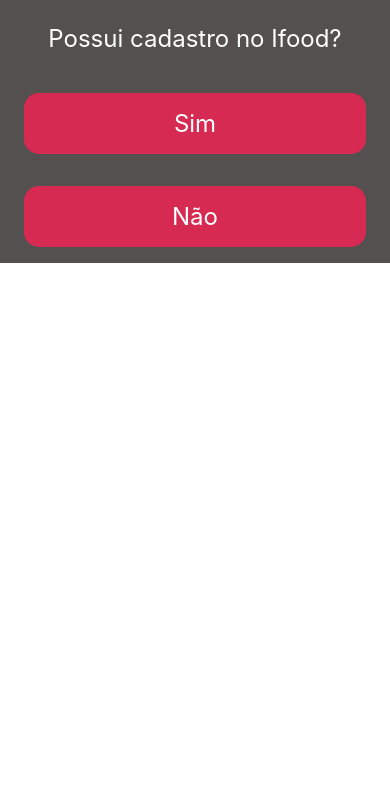
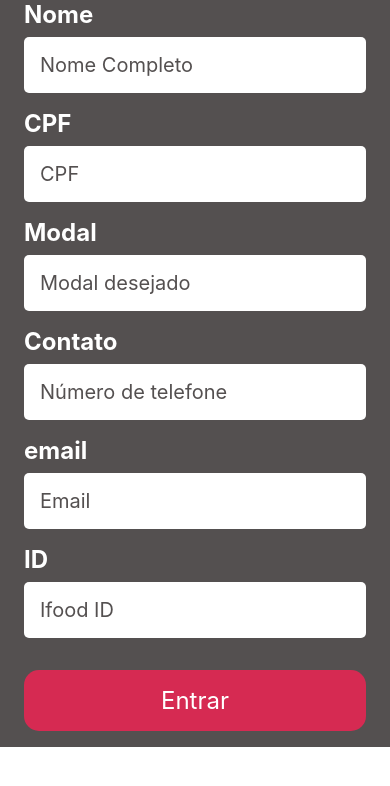
Before and after one commit to LRmorais/gaspar-project, a React Native app: screen / in a window 390 px wide. Shown: the top 786 px of the page. Built offline with nearby package versions, Linux system fonts and the light colour scheme.

Commit message:
two screens added WIP

```diff
--- a/src/App.js
+++ b/src/App.js
@@ -4,7 +4,7 @@
 const App = () => {
   return (
     <>
-      <Screens.ChooseRegister />
+      <Screens.NoIfood />
     </>
   );
 };
--- /dev/null
+++ b/src/screens/hasIfood/context.js
@@ -0,0 +1,41 @@
+import React, {createContext, useContext as useReactContext} from 'react';
+
+import {useForm} from 'react-hook-form';
+import {yupResolver} from '@hookform/resolvers/yup';
+
+import * as yup from 'yup';
+
+const Context = createContext();
+export const useContext = () => useReactContext(Context);
+
+const schema = yup.object().shape({
+  nome: yup.string().required('Nome é obrigatório'),
+  cpf: yup.string().required('CPF é obrigatório'),
+  id: yup.string().required('Identidade é obrigatória'),
+  contato: yup.string().required('Contato é obrigatório'),
+
+});
+
+const Provider = props => {
+  const {
+    control,
+    handleSubmit,
+    formState: {errors},
+  } = useForm({
+    resolver: yupResolver(schema),
+  });
+
+  function handleSignin(form) {
+    console.log(form);
+  }
+  const value = {
+    handleSubmit,
+    handleSignin,
+    control,
+    errors,
+  };
+
+  return <Context.Provider value={value}>{props.children}</Context.Provider>;
+};
+
+export default Provider;
--- /dev/null
+++ b/src/screens/hasIfood/index.js
@@ -0,0 +1,12 @@
+import React from 'react';
+
+import Provider from './context';
+import Screen from './screen';
+
+const SignIn = props => (
+  <Provider {...props}>
+    <Screen />
+  </Provider>
+);
+
+export default SignIn;
--- /dev/null
+++ b/src/screens/hasIfood/screen.js
@@ -0,0 +1,61 @@
+import React from 'react';
+import {SafeAreaView} from 'react-native';
+
+import {PaddingContainer} from '../../components/paddingContainer';
+import {Button, SimpleButton} from '../../components/button';
+import {InputForm} from '../../components/inputForm';
+import {useContext} from './context';
+
+const Screen = () => {
+  const {handleSignin, control, handleSubmit, errors} = useContext();
+
+  return (
+    // <TouchableWithoutFeedback onPress={Keyboard.dismiss}>
+    <SafeAreaView>
+      <PaddingContainer>
+        <InputForm
+          autoCapitalize="none"
+          label="Nome"
+          placeholder="Nome Completo"
+          name="email"
+          keyboardType="default"
+          control={control}
+          //error={errors.nome && errors.nome.message}
+        />
+        <InputForm
+          autoCapitalize="none"
+          label="CPF"
+          placeholder="CPF"
+          name="cpf"
+          keyboardType="number-pad"
+          control={control}
+          //error={errors.cpf && errors.cpf.message}
+        />
+        <InputForm
+          autoCapitalize="none"
+          label="ID"
+          placeholder="Identidade"
+          name="ID"
+          keyboardType="number-pad"
+          control={control}
+         // error={errors.id && errors.id.message}
+        />
+        <InputForm
+          autoCapitalize="none"
+          label="Contato"
+          placeholder="Número de telefone"
+          name="contato"
+          keyboardType="number-pad"
+          control={control}
+          //error={errors.contato && errors.contato.message}
+        />
+
+        <Button title="Entrar" onPress={handleSubmit(handleSignin)} />
+
+      </PaddingContainer>
+    </SafeAreaView>
+    // </TouchableWithoutFeedback>
+  );
+};
+
+export default Screen;
--- a/src/screens/index.js
+++ b/src/screens/index.js
@@ -1,9 +1,13 @@
 // importa as screens aqui
 import ChooseRegister from './chooseRegister';
 import SignIn from './signin';
+import HasIfood from './hasIfood';
+import NoIfood from './noIfood';
 
 // exporta as screens aqui
 export default {
+  HasIfood,
   ChooseRegister,
   SignIn,
+  NoIfood
 };
--- /dev/null
+++ b/src/screens/noIfood/context.js
@@ -0,0 +1,41 @@
+import React, {createContext, useContext as useReactContext} from 'react';
+
+import {useForm} from 'react-hook-form';
+import {yupResolver} from '@hookform/resolvers/yup';
+
+import * as yup from 'yup';
+
+const Context = createContext();
+export const useContext = () => useReactContext(Context);
+
+const schema = yup.object().shape({
+  nome: yup.string().required('Nome é obrigatório'),
+  cpf: yup.string().required('CPF é obrigatório'),
+  id: yup.string().required('Identidade é obrigatória'),
+  contato: yup.string().required('Contato é obrigatório'),
+
+});
+
+const Provider = props => {
+  const {
+    control,
+    handleSubmit,
+    formState: {errors},
+  } = useForm({
+    resolver: yupResolver(schema),
+  });
+
+  function handleSignin(form) {
+    console.log(form);
+  }
+  const value = {
+    handleSubmit,
+    handleSignin,
+    control,
+    errors,
+  };
+
+  return <Context.Provider value={value}>{props.children}</Context.Provider>;
+};
+
+export default Provider;
--- /dev/null
+++ b/src/screens/noIfood/index.js
@@ -0,0 +1,12 @@
+import React from 'react';
+
+import Provider from './context';
+import Screen from './screen';
+
+const SignIn = props => (
+  <Provider {...props}>
+    <Screen />
+  </Provider>
+);
+
+export default SignIn;
--- /dev/null
+++ b/src/screens/noIfood/screen.js
@@ -0,0 +1,80 @@
+import React from 'react';
+import {SafeAreaView} from 'react-native';
+
+import {PaddingContainer} from '../../components/paddingContainer';
+import {Button, SimpleButton} from '../../components/button';
+import {InputForm} from '../../components/inputForm';
+import {useContext} from './context';
+
+const Screen = () => {
+  const {handleSignin, control, handleSubmit, errors} = useContext();
+
+  return (
+    // <TouchableWithoutFeedback onPress={Keyboard.dismiss}>
+    <SafeAreaView>
+      <PaddingContainer>
+        <InputForm
+          autoCapitalize="none"
+          label="Nome"
+          placeholder="Nome Completo"
+          name="nome"
+          keyboardType="default"
+          control={control}
+          error={errors.nome && errors.nome.message}
+        />
+        <InputForm
+          autoCapitalize="none"
+          label="CPF"
+          placeholder="CPF"
+          name="cpf"
+          keyboardType="number-pad"
+          control={control}
+          error={errors.cpf && errors.cpf.message}
+        />
+        <InputForm
+          autoCapitalize="none"
+          label="Modal"
+          placeholder="Modal desejado"
+          name="Modal"
+          keyboardType="default"
+          control={control}
+          error={errors.nome && errors.nome.message}
+        />
+        <InputForm
+          autoCapitalize="none"
+          label="Contato"
+          placeholder="Número de telefone"
+          name="contato"
+          keyboardType="number-pad"
+          control={control}
+          error={errors.contato && errors.contato.message}
+        />
+        <InputForm
+          autoCapitalize="none"
+          label="email"
+          placeholder="Email"
+          name="email"
+          keyboardType="email-adress"
+          control={control}
+          error={errors.nome && errors.nome.message}
+        />
+        <InputForm
+          autoCapitalize="none"
+          label="ID"
+          placeholder="Ifood ID"
+          name="ID"
+          keyboardType="number-pad"
+          control={control}
+          error={errors.id && errors.id.message}
+        />
+
+
+        <Button title="Entrar" onPress={handleSubmit(handleSignin)} />
+
+      </PaddingContainer>
+    </SafeAreaView>
+    // </TouchableWithoutFeedback>
+  );
+};
+
+export default Screen;
```
Also changed, not shown: 2 other files (tests, documents, lock files or other folders).
